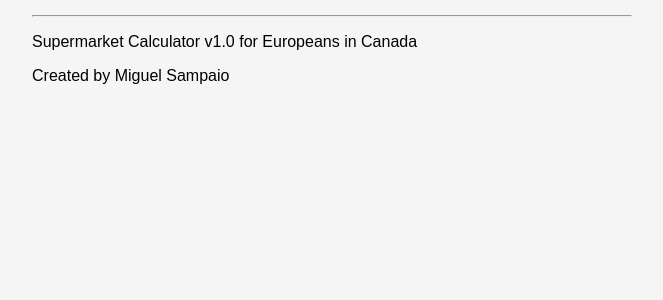
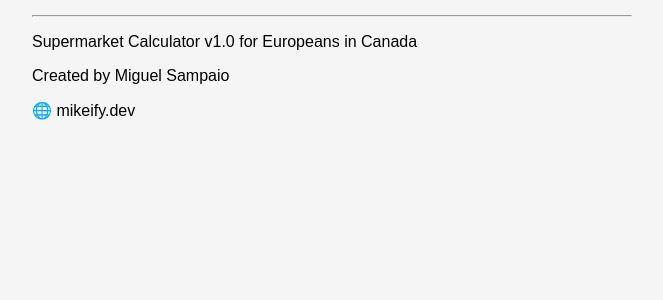
Before and after one commit to MikeSampaio/shopping-calculator, a Flask app: page / in a window 1280 px wide. Shown: the part 385-685 px from the top of the page, without its empty margins (308-971 px from the left). Run offline with Flask 3, Linux system fonts and the light colour scheme; data that the repository does not hold is empty.

Commit message:
Improved footnotes in home screen

```diff
--- a/flask_learning/templates/home.html
+++ b/flask_learning/templates/home.html
@@ -125,7 +125,9 @@
 
 <footer>
     <p>Supermarket Calculator v1.0 for Europeans in Canada</p>
-    <p>Created by Miguel Sampaio</p>
+    <p>Created by Miguel Sampaio
+    <p>🌐 mikeify.dev</p>
+    </p>
 </footer>
 </body>
 </html>
```
